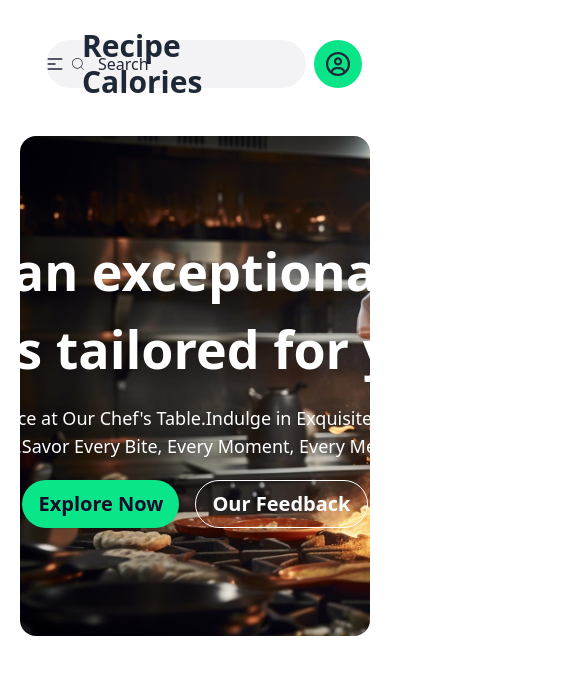
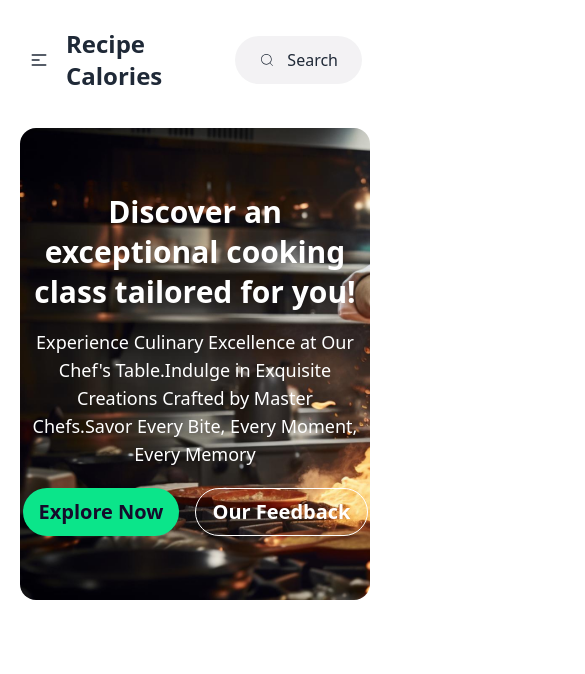
Before and after one commit to Nujat-Zaman-Chowdhury/Recipe-Calories, a React (Vite) app: page / in a window 390 px wide. Shown: the top 674 px of the page, 585 px wide, since content can reach past the window. Built offline with nearby package versions, Linux system fonts and the light colour scheme.

Commit message:
navbar responsive done

```diff
--- a/src/assets/components/Navbar/Navbar.jsx
+++ b/src/assets/components/Navbar/Navbar.jsx
@@ -6,7 +6,7 @@ const Navbar = () => {
       <div className="navbar bg-base-100">
         <div className="navbar-start">
           <div className="dropdown">
-            <div tabIndex="0" role="button" className="btn btn-ghost lg:hidden">
+            <div tabIndex="0" role="button" className="btn btn-ghost lg:hidden pl-0">
               <svg
                 xmlns="http://www.w3.org/2000/svg"
                 className="h-5 w-5"
@@ -30,9 +30,12 @@ const Navbar = () => {
               <li><a href="">Recipes</a></li>
               <li><a href="">About</a></li>
               <li><a href="">Search</a></li>
+              <div className="w-12 h-12 rounded-full bg-[#0BE58A] p-3 hidden  lg:flex justify-center items-center">
+            <FaRegCircleUser className="text-2xl"></FaRegCircleUser>
+            </div>
             </ul>
           </div>
-          <a className="text-3xl font-bold">Recipe Calories</a>
+          <a className="text-2xl lg:text-3xl font-bold">Recipe Calories</a>
         </div>
         <div className="navbar-center hidden lg:flex">
           <ul className="menu menu-horizontal px-1">
@@ -44,11 +47,11 @@ const Navbar = () => {
         </div>
         <div className="navbar-end">
           <div className="flex items-center gap-2">
-            <div className="w-[260px] bg-[#150B2B0D] rounded-full flex items-center px-6 py-3 gap-3">
+            <div className="lg:w-[260px] bg-[#150B2B0D] rounded-full flex items-center px-6 py-3 gap-3">
                 <CiSearch />
                 <span>Search</span>
             </div>
-            <div className="w-12 h-12 rounded-full bg-[#0BE58A] p-3 flex justify-center items-center">
+            <div className="w-12 h-12 rounded-full bg-[#0BE58A] p-3 hidden  lg:flex justify-center items-center">
             <FaRegCircleUser className="text-2xl"></FaRegCircleUser>
             </div>
           </div>
@@ -56,12 +59,12 @@ const Navbar = () => {
       </div>
 
         {/* banner */}
-        <div className="mt-7 w-full h-[500px] rounded-2xl">
+        <div className="mt-7 w-full lg:h-[500px] rounded-2xl">
             <div className="bg-[url('./assets/images/banner.jpeg')] w-full h-full bg-cover bg-no-repeat rounded-2xl">
-                <div className="flex justify-center items-center py-24 space-y-4">
-                    <div className="text-white text-center">
-                    <h3 className="text-[52px] font-bold ">Discover an exceptional cooking <br></br> class tailored for you!</h3>
-                    <p className="text-lg w-[933px] mx-auto my-4">Experience Culinary Excellence at Our Chef's Table.Indulge in Exquisite Creations Crafted by Master Chefs.Savor Every Bite, Every Moment, Every Memory</p>
+                <div className="flex justify-center items-center w-full h-full px-3 lg:px-0 py-16 lg:py-24 space-y-4">
+                    <div className="text-white text-center  mx-auto">
+                    <h3 className="text-3xl lg:text-6xl font-bold leading-10">Discover an exceptional cooking <br></br> class tailored for you!</h3>
+                    <p className="text-lg lg:w-[933px] mx-auto my-4">Experience Culinary Excellence at Our Chef's Table.Indulge in Exquisite Creations Crafted by Master Chefs.Savor Every Bite, Every Moment, Every Memory</p>
                     <div className="mt-5 flex gap-4 justify-center items-center">
                     <button className="btn bg-[#0BE58A] border-0 text-[#150B2B] text-xl font-semibold rounded-full">Explore Now</button>
                     <button className="btn bg-transparent text-white border border-white rounded-full text-xl font-semibold">Our Feedback</button>
--- a/tailwind.config.js
+++ b/tailwind.config.js
@@ -1,3 +1,4 @@
+
 /** @type {import('tailwindcss').Config} */
 export default {
   content: [
```
